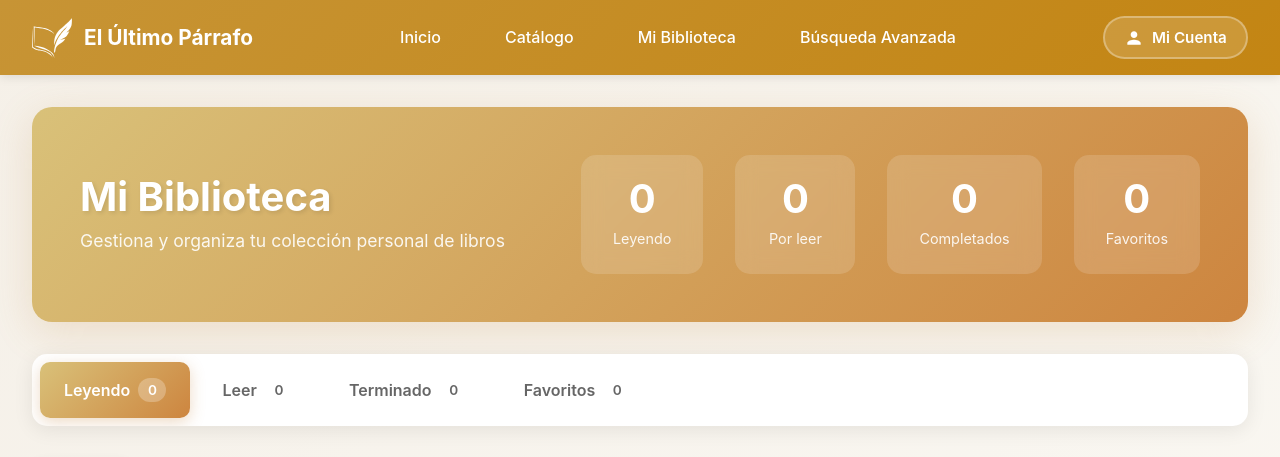
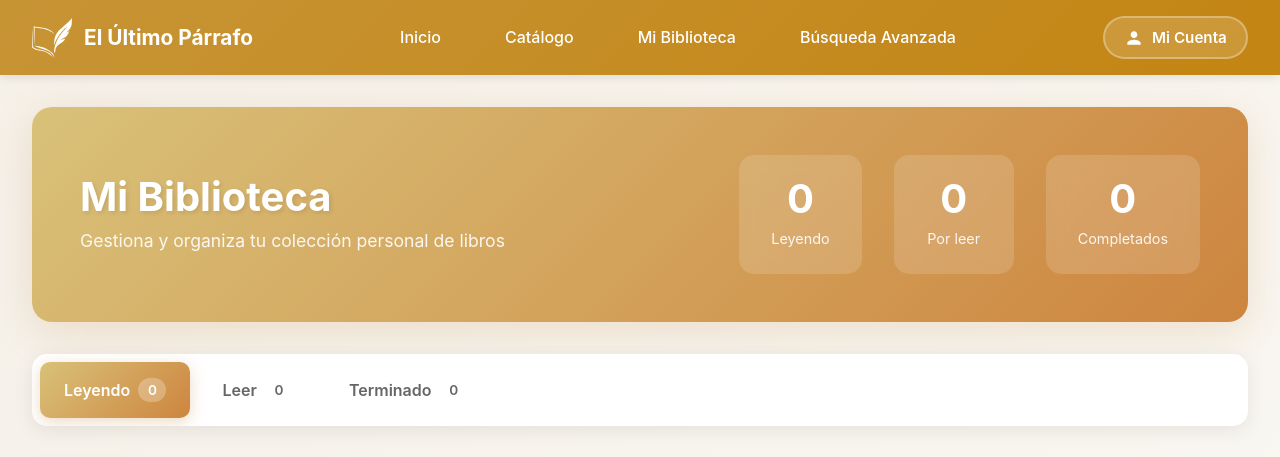
Before and after one commit to MauricioMontes-UCA/webapp-frontend, a React (Vite) app: page /my-library in a window 1280 px wide. Shown: the top 457 px of the page. Built offline with nearby package versions, Linux system fonts and the light colour scheme; no server answers.

Commit message:
eliminar toda referencia a favoritos en Mi Biblioteca y búsqueda

```diff
--- a/src/pages/MyLibrary/MyLibrary.jsx
+++ b/src/pages/MyLibrary/MyLibrary.jsx
@@ -10,7 +10,7 @@ const MyLibrary = () => {
     reading: 0,
     toRead: 0,
     completed: 0,
-    favorites: 0
+    // favoritos eliminado
   });
 
   // URL base de la API - cambiar según configuración del backend
@@ -19,8 +19,7 @@ const MyLibrary = () => {
   const tabs = [
     { id: 'reading', name: 'Leyendo' },
     { id: 'toRead', name: 'Leer' },
-    { id: 'completed', name: 'Terminado' },
-    { id: 'favorites', name: 'Favoritos' }
+    { id: 'completed', name: 'Terminado' }
   ];
 
   // Cargar estadísticas de la biblioteca
@@ -87,10 +86,7 @@ const MyLibrary = () => {
         title: 'Aún no has completado ningún libro',
         message: 'Los libros que termines aparecerán aquí. ¡Sigue leyendo!'
       },
-      favorites: {
-        title: 'No tienes favoritos aún',
-        message: 'Marca tus libros preferidos como favoritos para encontrarlos fácilmente.'
-      }
+      // favoritos eliminado
     };
 
     const state = messages[tab] || messages.reading;
@@ -171,10 +167,7 @@ const MyLibrary = () => {
               <span className="stat-number">{stats.completed}</span>
               <span className="stat-label">Completados</span>
             </div>
-            <div className="stat-item">
-              <span className="stat-number">{stats.favorites}</span>
-              <span className="stat-label">Favoritos</span>
-            </div>
+            {/* Favoritos eliminado */}
           </div>
         </div>
 
```
